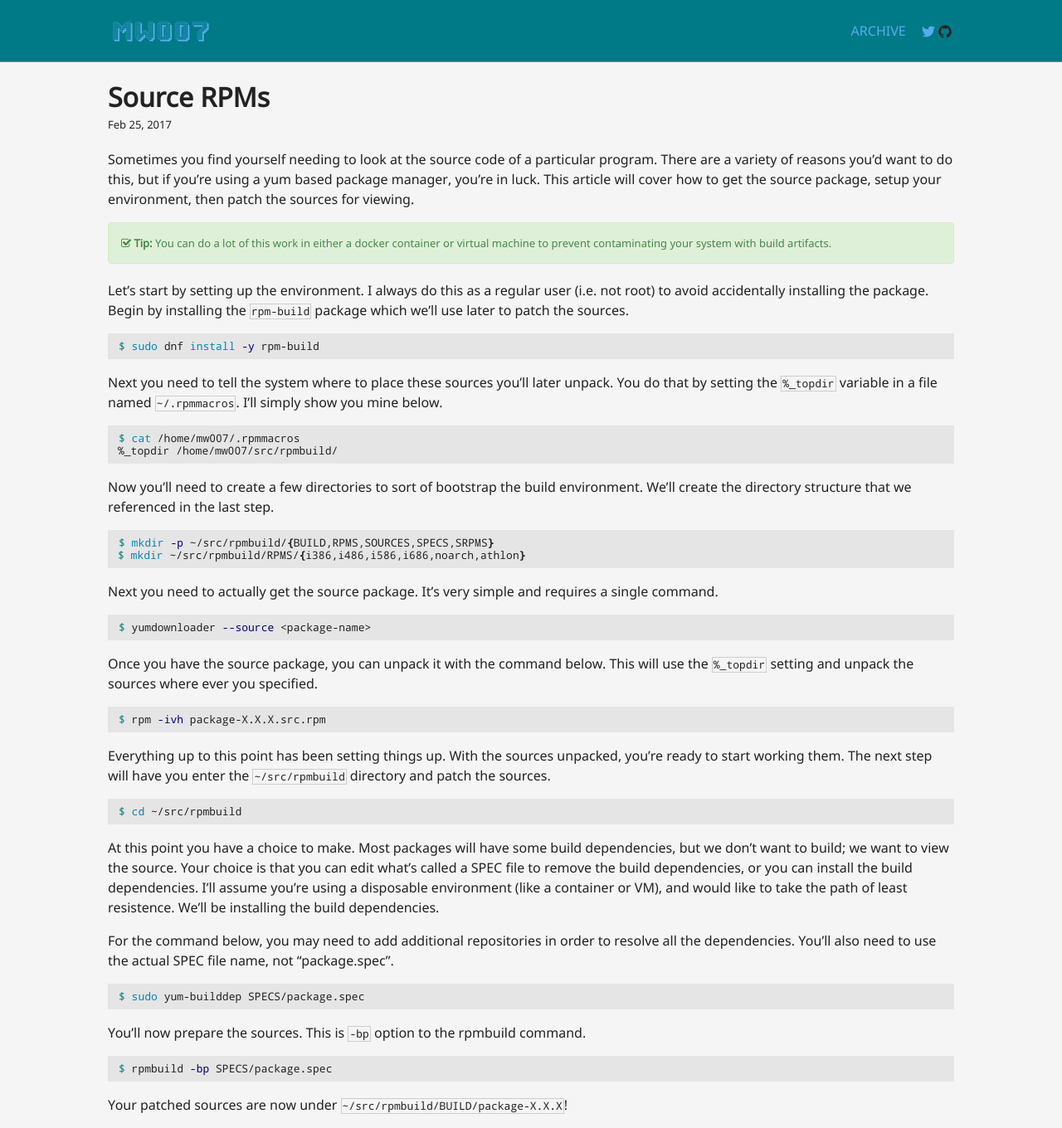
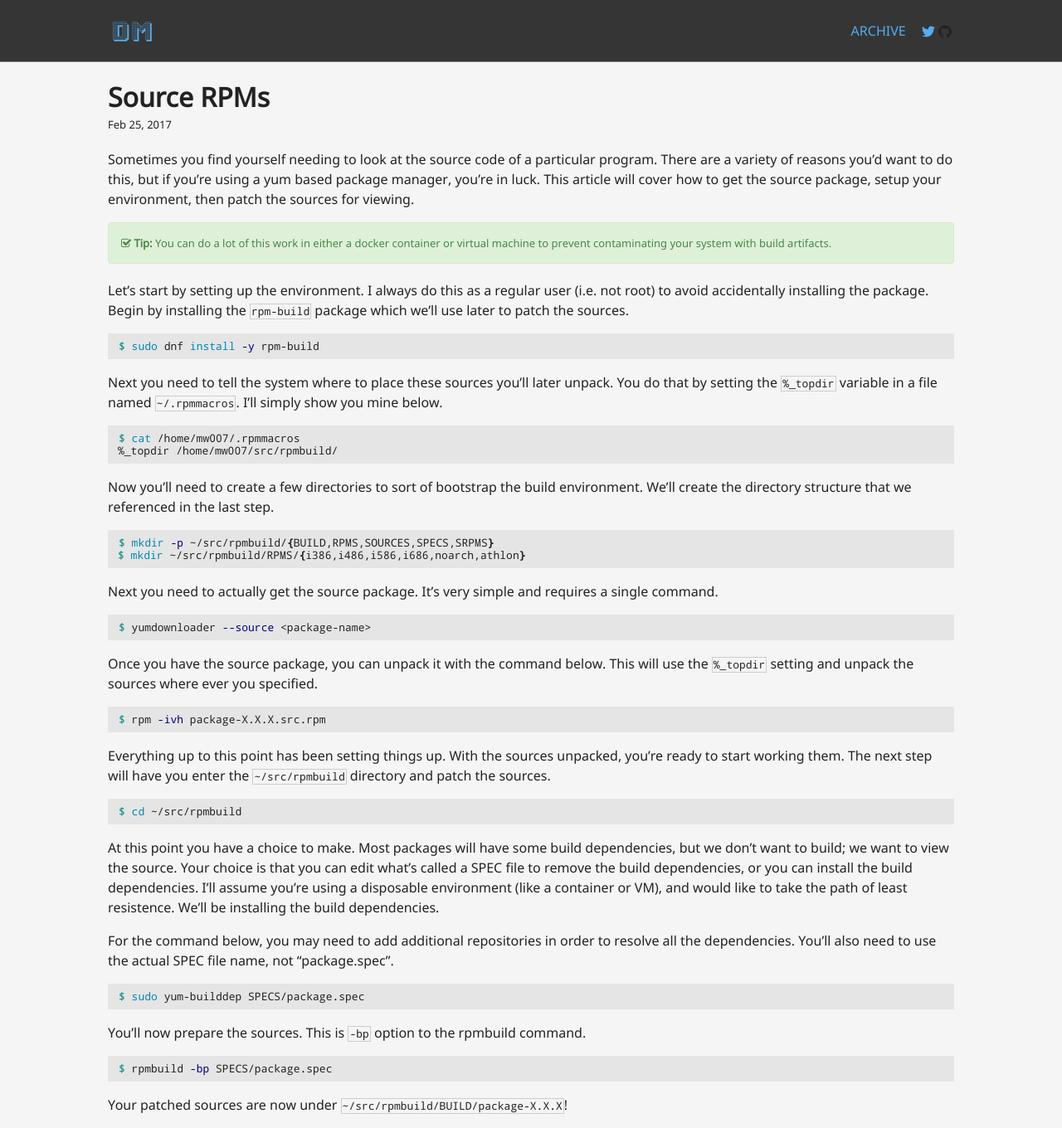
Before and after one commit to davemulford/davemulford.github.io, a Jekyll site: the page built from index.html, in a window 1280 px wide. Shown: the whole page at 83% size. Built offline with Jekyll 4.4.1, drawn with Linux system fonts in a browser that asks for light colours.

Commit message:
Changed header color and site name

```diff
--- a/_includes/head.html
+++ b/_includes/head.html
@@ -1,5 +1,5 @@
 	<head>
 		<meta name="viewport" content="width=device-width, initial-scale=1">
-		<title>mw007 - {% if page.title %}{{ page.title }}{% else %}{{ site.title }}{% endif %}</title>
+		<title>davemulford - {% if page.title %}{{ page.title }}{% else %}{{ site.title }}{% endif %}</title>
 		<link rel="stylesheet" href="{{ "/css/main.css" | prepend: site.baseurl }}">
 	</head>
--- a/_includes/header.html
+++ b/_includes/header.html
@@ -3,7 +3,7 @@
 		<table class="site-header-table">
 			<tbody>
 				<tr>
-					<td><a class="site-title" href="/">MW007</a></td>
+					<td><a class="site-title" href="/">DM</a></td>
 					<td class="right-align">
 						<a class="archive-link" href="/archive">ARCHIVE</a>
 {% include social.html %}
--- a/css/main.scss
+++ b/css/main.scss
@@ -14,7 +14,7 @@ $content-width:			1020px;
 $foreground-color:		#222;
 $background-color:		#f5f5f5;
 
-$header-bg-color:		#007A87;
+$header-bg-color:		#353535;
 $header-fg-color:		#222;
 
 $link-color:			#007eff;
```
